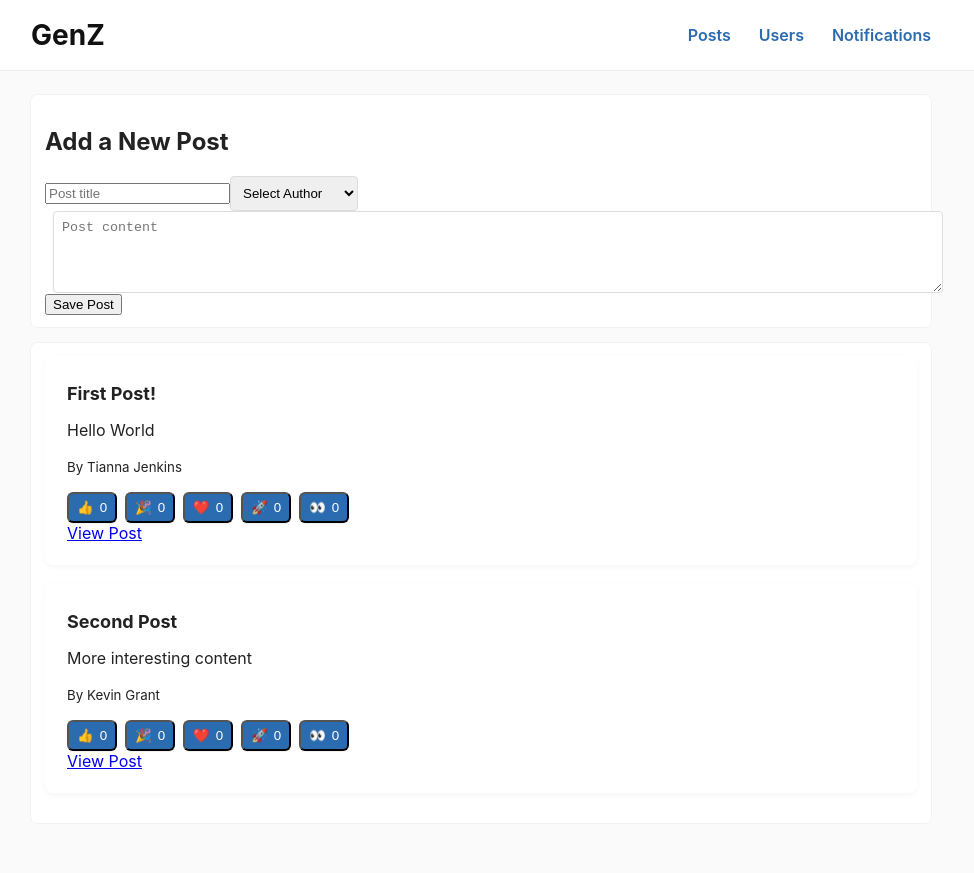
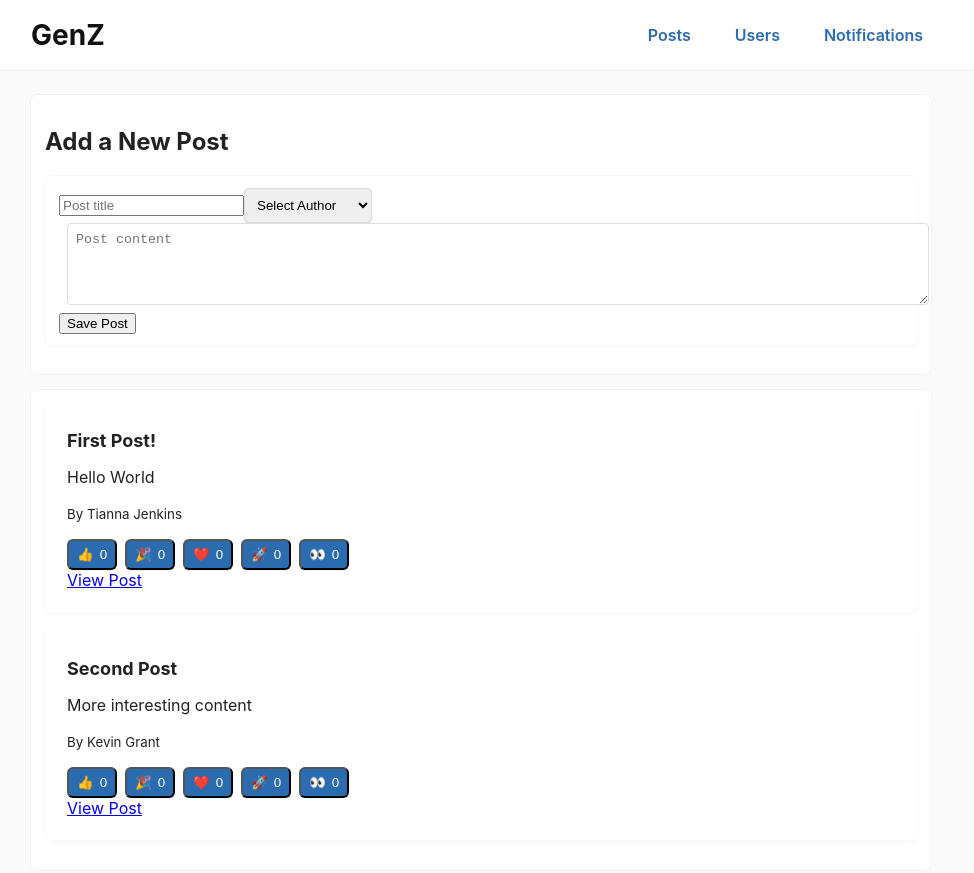
Before and after one commit to acciojob/social-media-vanikrishna-dev, a React app: page / in a window 1280 px wide. Shown: the whole page, without its empty margins (159-1133 px from the left). Built offline with nearby package versions, Linux system fonts and the light colour scheme.

Commit message:
third commit

```diff
--- a/src/components/App.js
+++ b/src/components/App.js
@@ -17,9 +17,9 @@ const App = () => {
           <div className="container">
             <h1>GenZ</h1>
             <nav>
-              <Link to="/">Posts</Link>
-              <Link to="/users">Users</Link>
-              <Link to="/notifications">Notifications</Link>
+              <Link to="/" data-cy="nav-posts">Posts</Link>
+              <Link to="/users" data-cy="nav-users">Users</Link>
+              <Link to="/notifications" data-cy="nav-notifications">Notifications</Link>
             </nav>
           </div>
         </header>
--- a/src/features/posts/AddPostForm.js
+++ b/src/features/posts/AddPostForm.js
@@ -18,10 +18,15 @@ export default function AddPostForm() {
       setUserId('');
     }
   };
+  const onSubmit = (e) => {
+    e.preventDefault();
+    onSave();
+  };
 
   return (
     <section>
       <h2>Add a New Post</h2>
+      <form onSubmit={onSubmit}>
         <input
           id="postTitle"
           placeholder="Post title"
@@ -44,7 +49,8 @@ export default function AddPostForm() {
           value={content}
           onChange={(e) => setContent(e.target.value)}
         />
-      <button onClick={onSave}>Save Post</button>
+        <button type="submit">Save Post</button>
+      </form>
     </section>
   );
 }
--- a/src/features/users/UsersList.js
+++ b/src/features/users/UsersList.js
@@ -7,7 +7,7 @@ export default function UsersList() {
   const users = useSelector(selectAllUsers);
   return (
     <section>
-      <h2>Users</h2>
+  <h2>All Users</h2>
       <ul>
         {users.map((user) => (
           <li key={user.id}>
--- a/src/styles/App.css
+++ b/src/styles/App.css
@@ -65,6 +65,9 @@ textarea{ width: 100%; height: 64px; display:inline-block; vertical-align:top; m
 .reaction-btn{ background:#2b6cb0; color:white; border-radius:6px; padding:6px 8px; display:inline-flex; gap:6px; align-items:center; box-shadow: 0 1px 0 rgba(0,0,0,0.06) }
 .viewLink{ display:inline-block; margin-top:8px }
 
+form > button, form > .btn { margin-top: 8px }
+nav a[ data-cy ]{ padding: 6px 8px }
+
 @media (min-width:900px){
   .posts-list{ display:block }
 }
```
Lines whose indentation alone changed are shown as unchanged.
